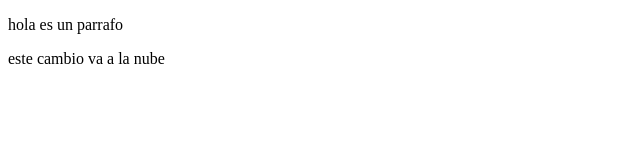
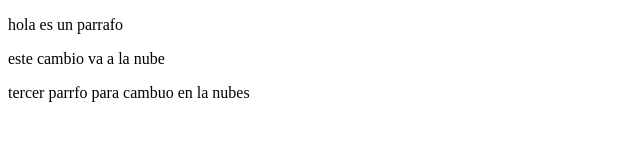
Before and after one commit to mcabrera/abcrepositorio, a plain HTML site: page index.html in a window 1280 px wide. Shown: the whole page, without its empty margins (0-640 px from the left). Drawn offline with Linux system fonts and the light colour scheme.

Commit message:
desde la pc para la nube

```diff
--- a/index.html
+++ b/index.html
@@ -9,5 +9,6 @@
 <body>
     <p>hola es un parrafo</p>
     <p>este cambio va a la nube</p>
+    <p>tercer parrfo para cambuo en la nubes</p>
 </body>
 </html>
```
